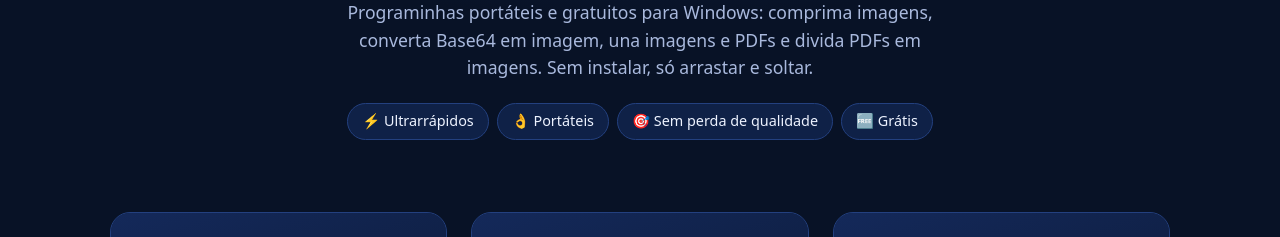
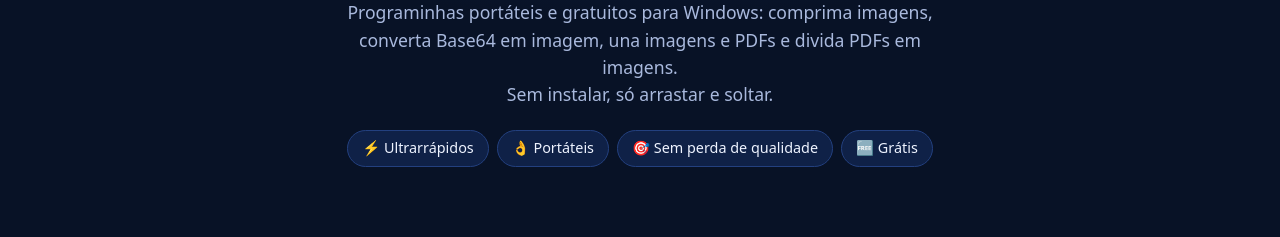
Before and after one commit to hiltonpaz79/pim-pim-tools, a plain HTML site: page index.html in a window 1280 px wide. Shown: the part 141-378 px from the top of the page. Drawn offline with Linux system fonts and the light colour scheme.

Commit message:
Modificação no repositório

```diff
--- a/index.html
+++ b/index.html
@@ -4,8 +4,7 @@
 <meta charset="utf-8">
 <meta name="viewport" content="width=device-width, initial-scale=1">
 <title>Pim Pim Tools – programinhas portáteis para imagens</title>
-<meta name="description" content="Programinhas portáteis e gratuitos para Windows: comprima imagens, converta Base64 em imagem, una imagens e PDFs e divida PDFs em imagens.
-Sem instalar, só arrastar e soltar.">
+<meta name="description" content="Programinhas portáteis e gratuitos para Windows: comprima imagens, converta Base64 em imagem, una imagens e PDFs e divida PDFs em imagens. Sem instalar, só arrastar e soltar.">
 <meta property="og:type" content="website">
 <meta property="og:url" content="https://hiltonpaz79.github.io/pim-pim-tools/">
 <meta property="og:title" content="Pim Pim Tools – programinhas portáteis para imagens">
@@ -59,7 +58,7 @@ Sem instalar, só arrastar e soltar.">
 <div class="wrap">
   <header>
     <h1>Pim Pim <span>Tools</span></h1>
-    <p>Programinhas portáteis e gratuitos para Windows: comprima imagens, converta Base64 em imagem, una imagens e PDFs e divida PDFs em imagens. Sem instalar, só arrastar e soltar.</p>
+    <p>Programinhas portáteis e gratuitos para Windows: comprima imagens, converta Base64 em imagem, una imagens e PDFs e divida PDFs em imagens.<br>Sem instalar, só arrastar e soltar.</p>
     <ul class="badges">
       <li>⚡ Ultrarrápidos</li><li>👌 Portáteis</li><li>🎯 Sem perda de qualidade</li><li>🆓 Grátis</li>
     </ul>
```
